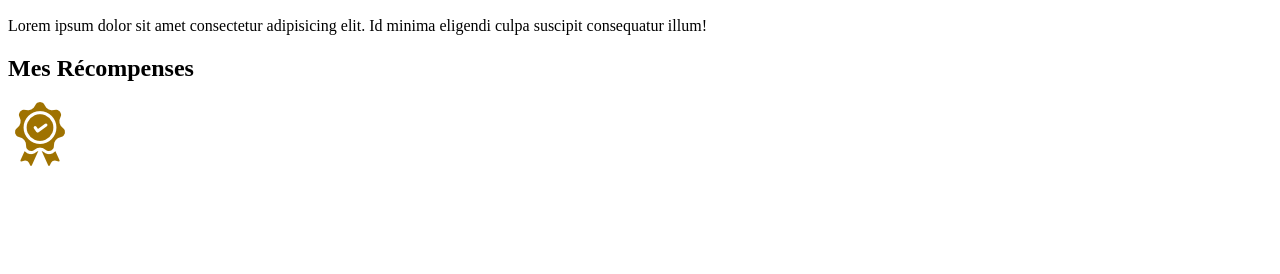
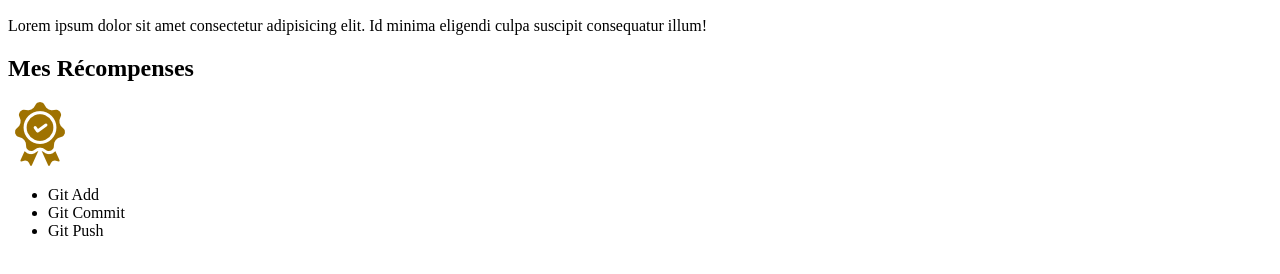
Before and after one commit to timotheegrollier/cours_git_medoc, a plain HTML site: page index.html in a window 1280 px wide. Shown: the part 96-370 px from the top of the page. Drawn offline with Linux system fonts and the light colour scheme.

Commit message:
Ajout des commandes GIT

```diff
--- a/index.html
+++ b/index.html
@@ -29,6 +29,17 @@
         <img src="./images/medal_bronze.png" alt="Médaille de bronze">
     </div>
 
+    <!-- COMMANDE GIT -->
+
+    <div>
+        <ul>
+            <li>Git Add</li>
+            <li>Git Commit</li>
+            <li>Git Push</li>
+        </ul>
+    </div>
+
+
 </body>
 
 </html>
```
